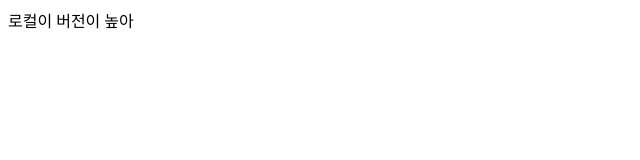
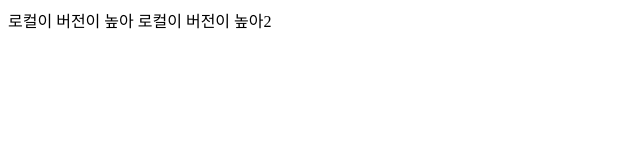
Before and after one commit to wwg0523/git-ict-wwg0523, a plain HTML site: page public/new3.html in a window 1280 px wide. Shown: the whole page, without its empty margins (0-640 px from the left). Drawn offline with Linux system fonts and the light colour scheme.

Commit message:
로컬이 버전이 높아2

```diff
--- a/public/new3.html
+++ b/public/new3.html
@@ -6,5 +6,6 @@
 </head>
 <body>
 로컬이 버전이 높아
+로컬이 버전이 높아2
 </body>
 </html>
```
